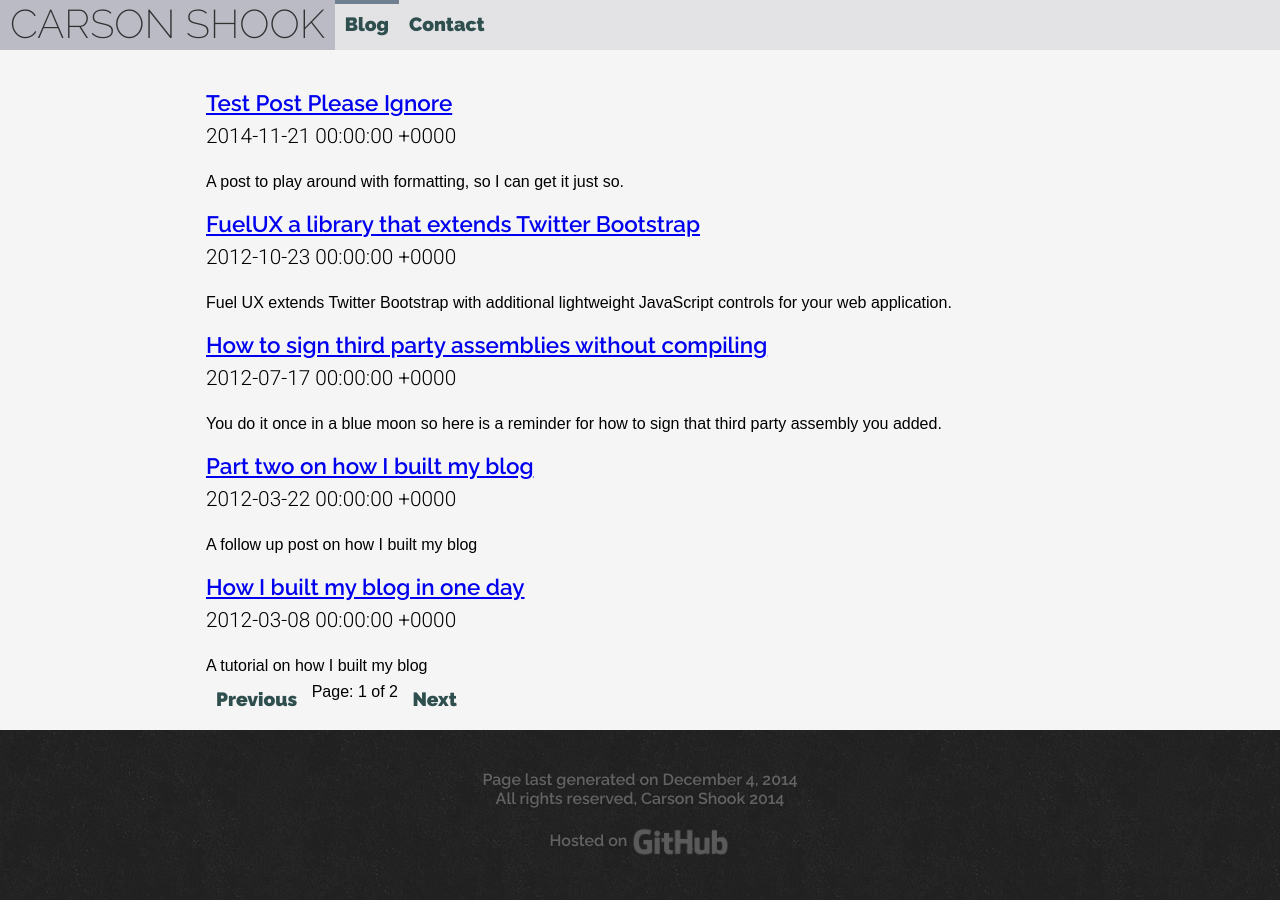
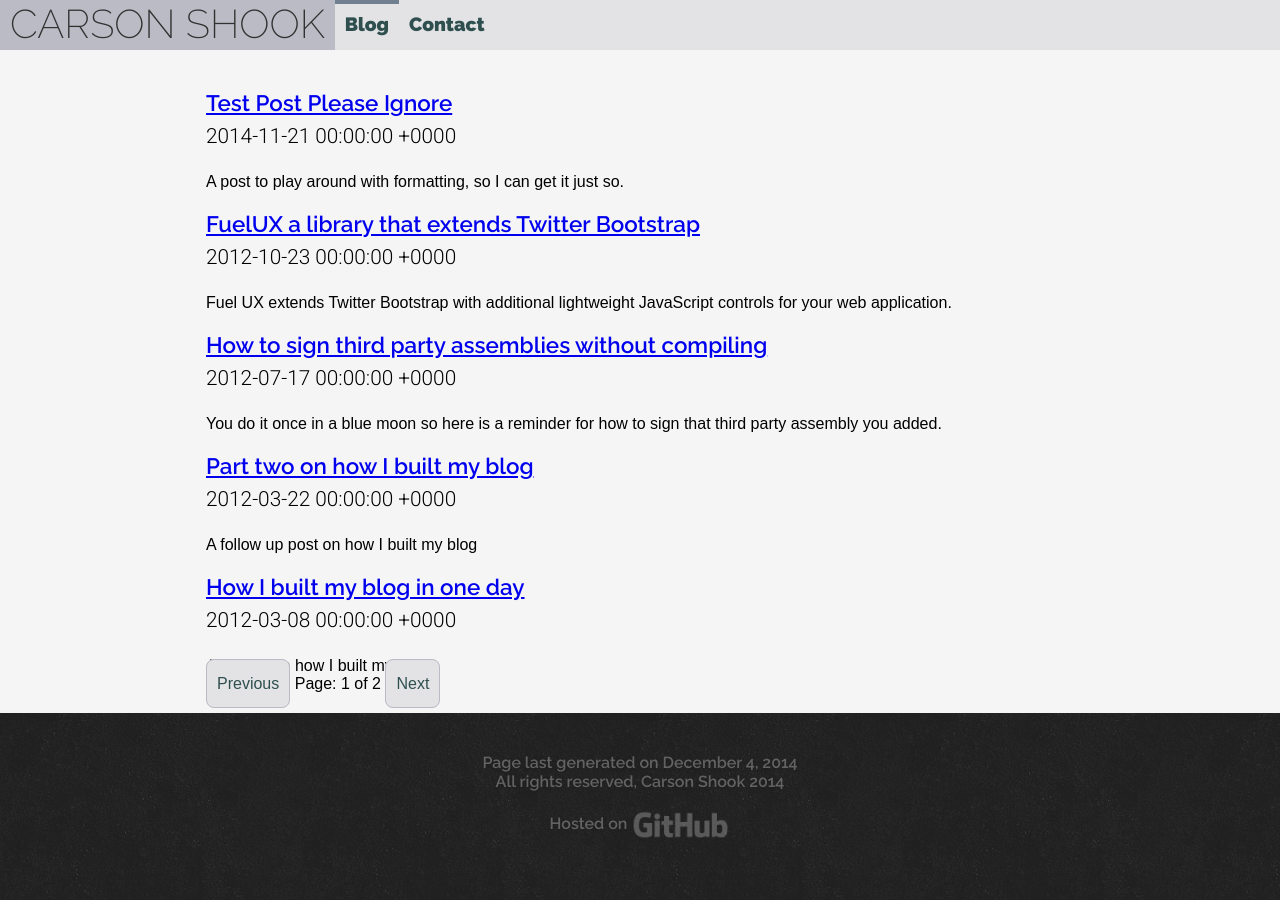
Before and after one commit to Carson-Shook/carson-shook.github.io, a Jekyll site: the page built from blog/index.html, in a window 1280 px wide. Built offline with Jekyll 4.4.1, drawn with Linux system fonts in a browser that asks for light colours; Markdown is read by kramdown in place of the engine named in the settings; the list of posts is cut into pages by our own code.

Commit message:
Made a mistake with the classes
It's fixed now

```diff
--- a/blog/index.html
+++ b/blog/index.html
@@ -17,14 +17,14 @@
 <!-- Pagination links -->
 <div class="pagination">
 	{% if paginator.previous_page %}
-	<a href="{{ paginator.previous_page_path }}" class="navigation">Previous</a>
+	<a href="{{ paginator.previous_page_path }}" class="postnav">Previous</a>
 	{% else %}
-	<span class="navigation">Previous</span>
+	<span class="postnav">Previous</span>
 	{% endif %}
 	<span class="page_number ">Page: {{ paginator.page }} of {{ paginator.total_pages }}</span>
 	{% if paginator.next_page %}
-	<a href="{{ paginator.next_page_path }}" class="navigation">Next</a>
+	<a href="{{ paginator.next_page_path }}" class="postnav">Next</a>
 	{% else %}
-	<span class="navigation">Next</span>
+	<span class="postnav">Next</span>
 	{% endif %}
 </div>
```
